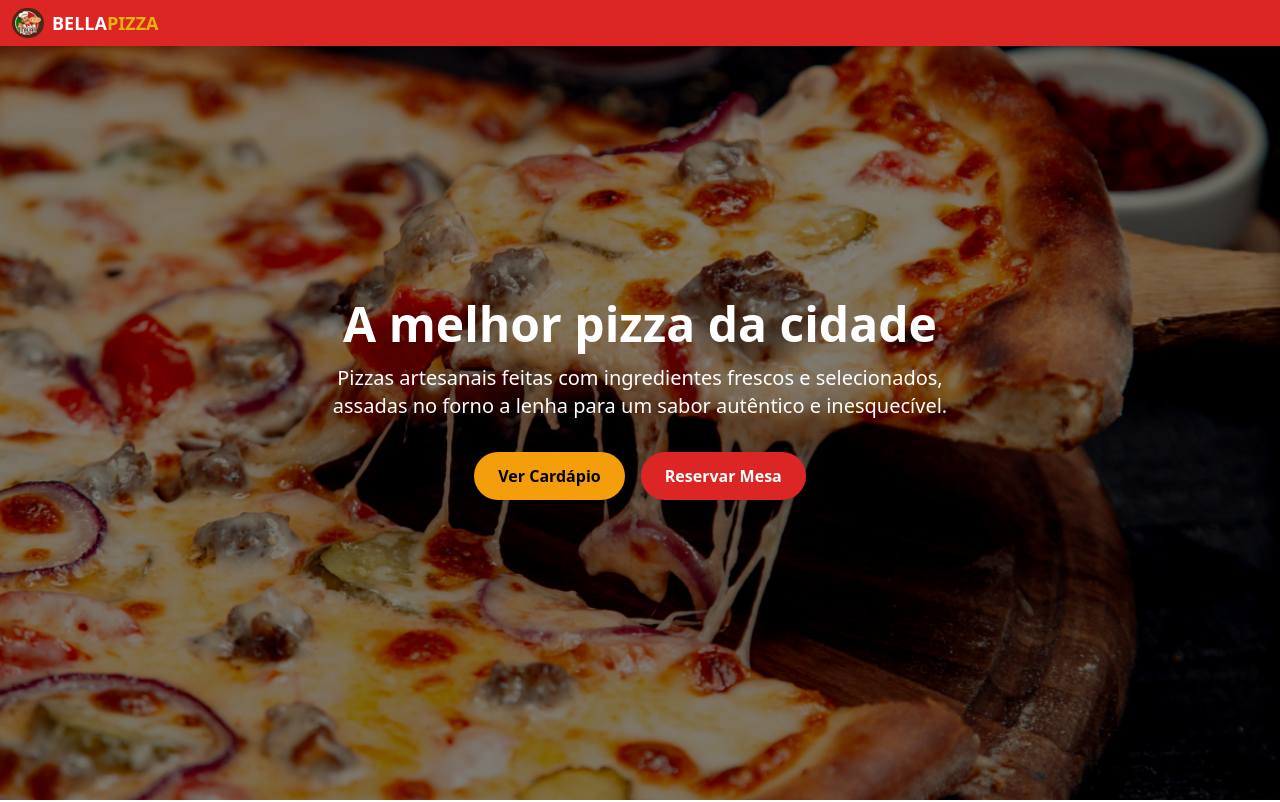
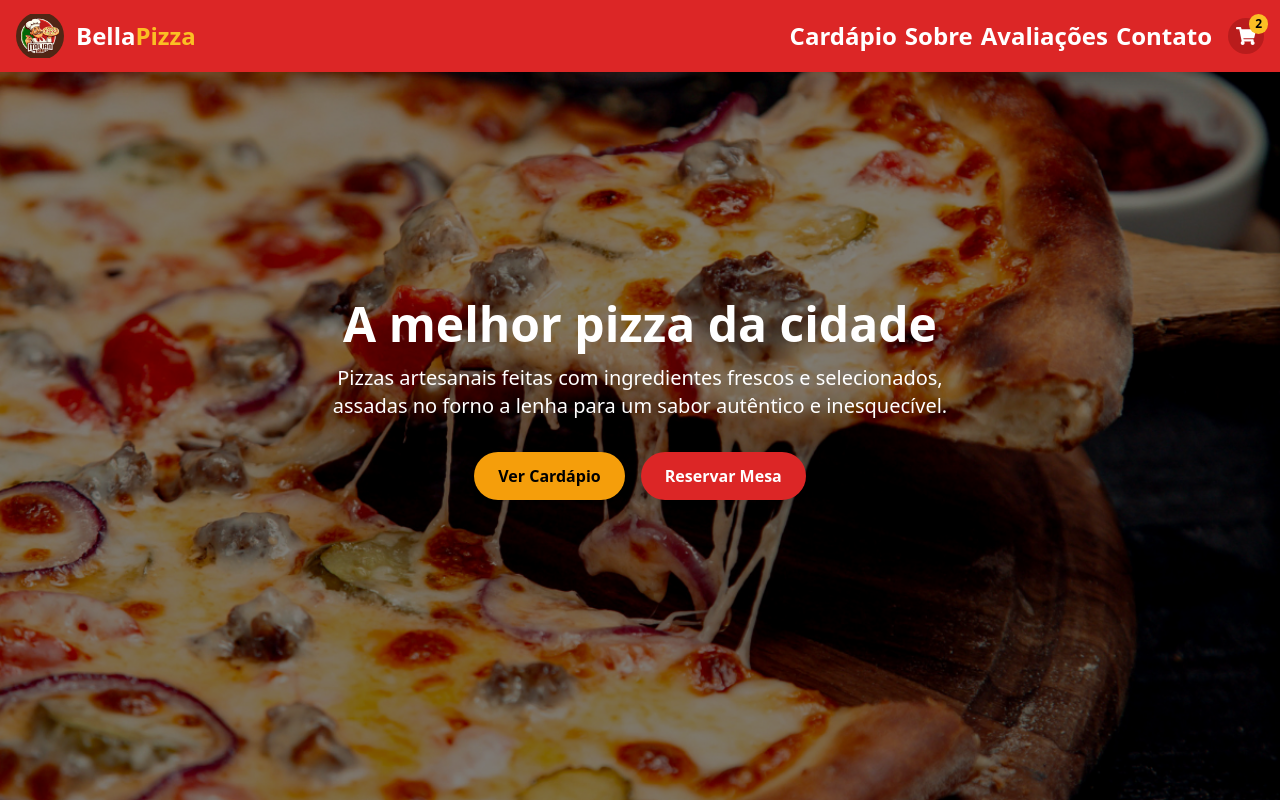
Before and after one commit to profhdeivisson/pizzaria-web, a Next.js app: page / in a window 1280 px wide. Shown: the top 802 px of the page. Built offline with nearby package versions, Linux system fonts and the light colour scheme.

Commit message:
Atualizações no header

```diff
--- a/package.json
+++ b/package.json
@@ -11,7 +11,8 @@
   "dependencies": {
     "next": "15.5.3",
     "react": "19.1.0",
-    "react-dom": "19.1.0"
+    "react-dom": "19.1.0",
+    "react-icons": "^5.5.0"
   },
   "devDependencies": {
     "@eslint/eslintrc": "^3",
--- /dev/null
+++ b/src/app/components/Headr/Header.tsx
@@ -0,0 +1,63 @@
+"use client";
+
+import Image from "next/image";
+import Link from "next/link";
+import { FaShoppingCart } from "react-icons/fa";
+import NavBar from "./NavBar";
+import { useState } from "react";
+
+const Header = () => {
+ const [cartOpen, setCartOpen] = useState(false)
+
+ function toggleCartOpen() {
+    setCartOpen(!cartOpen);
+  }
+
+  return (
+    <header className="bg-red-600 text-white shadow-lg fixed top-0 left-0 w-full z-50">
+      <div className="container mx-auto px-4 py-3">
+        <div className="flex justify-between items-center">
+          <Link
+            href="/"
+            className="flex items-center gap-3 hover:opacity-90 transition-opacity"
+            aria-label="Voltar ao menu principal"
+            scroll={false}
+          >
+            <div className="relative w-12 h-12">
+              <Image
+                src="/img/logo.png"
+                alt="Pizzaria Bom Gosto"
+                fill
+                className="object-contain rounded-full"
+                priority
+              />
+            </div>
+            <span className="text-2xl font-black overflow-hidden">
+              Bella
+              <strong className="text-amber-400 inline-block align-baseline">
+                Pizza
+              </strong>
+            </span>
+          </Link>
+
+          <div className="flex items-center gap-4">
+            <NavBar />
+            <div className="relative">
+              <button
+              onClick={toggleCartOpen}
+                className="p-2 bg-red-700 rounded-full hover:bg-red-800 transition-colors"
+                aria-label="Carrinho de compras"
+              >
+                { cartOpen ? <FiX size={20} /> : <FaShoppingCart size={20} />}
+              </button>
+              <span className="absolute -top-1 -right-1 bg-amber-400 text-black text-xs font-bold px-1.5 py-0.5 rounded-full">
+             2 </span>
+            </div>
+          </div>
+        </div>
+      </div>
+    </header>
+  );
+};
+
+export default Header;
--- /dev/null
+++ b/src/app/components/Headr/NavBar.tsx
@@ -0,0 +1,48 @@
+"use client";
+
+import Link from "next/link";
+import { useState } from "react";
+
+
+const NavBar = () => {
+  const [isOpen, setIsOpen] = useState(false);
+
+  const toggleMenu = () => {
+    setIsOpen(!isOpen);
+  };
+
+  return (
+    <>
+      {/* Botão Hamburguer (mobile) */}
+      <button
+        className="md:hidden p-2 focus:outline-none"
+        onClick={toggleMenu}
+        aria-label={isOpen ? "Fechar menu" : "Abrir menu"}
+      >
+
+      </button>
+
+      {/* Menu Desktop (sempre visível em telas grandes) */}
+      <ul className="hidden md:flex gap-2 font-bold text-2xl">
+        <li><Link href="/#cardapio" className="hover:text-red-200 transition-colors">Cardápio</Link></li>
+        <li><Link href="#" className="hover:text-red-200 transition-colors">Sobre</Link></li>
+        <li><Link href="#" className="hover:text-red-200 transition-colors">Avaliações</Link></li>
+        <li><Link href="#" className="hover:text-red-200 transition-colors">Contato</Link></li>
+      </ul>
+
+      {/* Menu Mobile (aparece quando isOpen = true) */}
+      {isOpen && (
+        <div className="md:hidden absolute top-16 left-0 w-full bg-red-600 shadow-lg py-4 px-4 z-40">
+          <ul className="flex flex-col gap-4">
+            <li><Link href="#" onClick={toggleMenu} className="block hover:text-red-200 transition-colors">Cardápio</Link></li>
+            <li><Link href="#" onClick={toggleMenu} className="block hover:text-red-200 transition-colors">Sobre</Link></li>
+            <li><Link href="#" onClick={toggleMenu} className="block hover:text-red-200 transition-colors">Avaliações</Link></li>
+            <li><Link href="#" onClick={toggleMenu} className="block hover:text-red-200 transition-colors">Contato</Link></li>
+          </ul>
+        </div>
+      )}
+    </>
+  );
+};
+
+export default NavBar;
--- a/src/app/components/NavBar.tsx
+++ /dev/null
@@ -1,28 +0,0 @@
-import Link from 'next/link'
-import Image from 'next/image';
-
-function NavBar() {
-  return (
-    <nav className="fixed top-0 w-full flex bg-red-600 items-center py-2 px-3 justify-between z-50 text-white">
-
-      <Link href="/" className="flex items-center gap-2 uppercase font-black text-lg">
-        <Image
-          src="/img/logo.png"
-          alt="Logo Bella Pizza"
-          width={32}
-          height={32}
-          className="object-contain rounded-full"
-        />
-        <span>
-          Bella<span className='text-yellow-500'>Pizza</span>
-        </span>
-      </Link>
-
-      <div className="flex items-center gap-4">
-      </div>
-
-    </nav>
-  );
-}
-
-export default NavBar;
--- a/src/app/layout.tsx
+++ b/src/app/layout.tsx
@@ -1,7 +1,7 @@
 import type { Metadata } from "next";
 import { Geist, Geist_Mono } from "next/font/google";
+import Header from "./components/Headr/Header";
 import "./globals.css";
-import NavBar from "./components/NavBar";
 
 const geistSans = Geist({
   variable: "--font-geist-sans",
@@ -28,7 +28,7 @@ export default function RootLayout({
       <body
         className={`${geistSans.variable} ${geistMono.variable} antialiased`}
       >
-        <NavBar/>
+        <Header/>
         <main className="bg-white h-screen">{children}</main>
       </body>
     </html>
```
Also changed, not shown: 1 other file (tests, documents, lock files or other folders).
